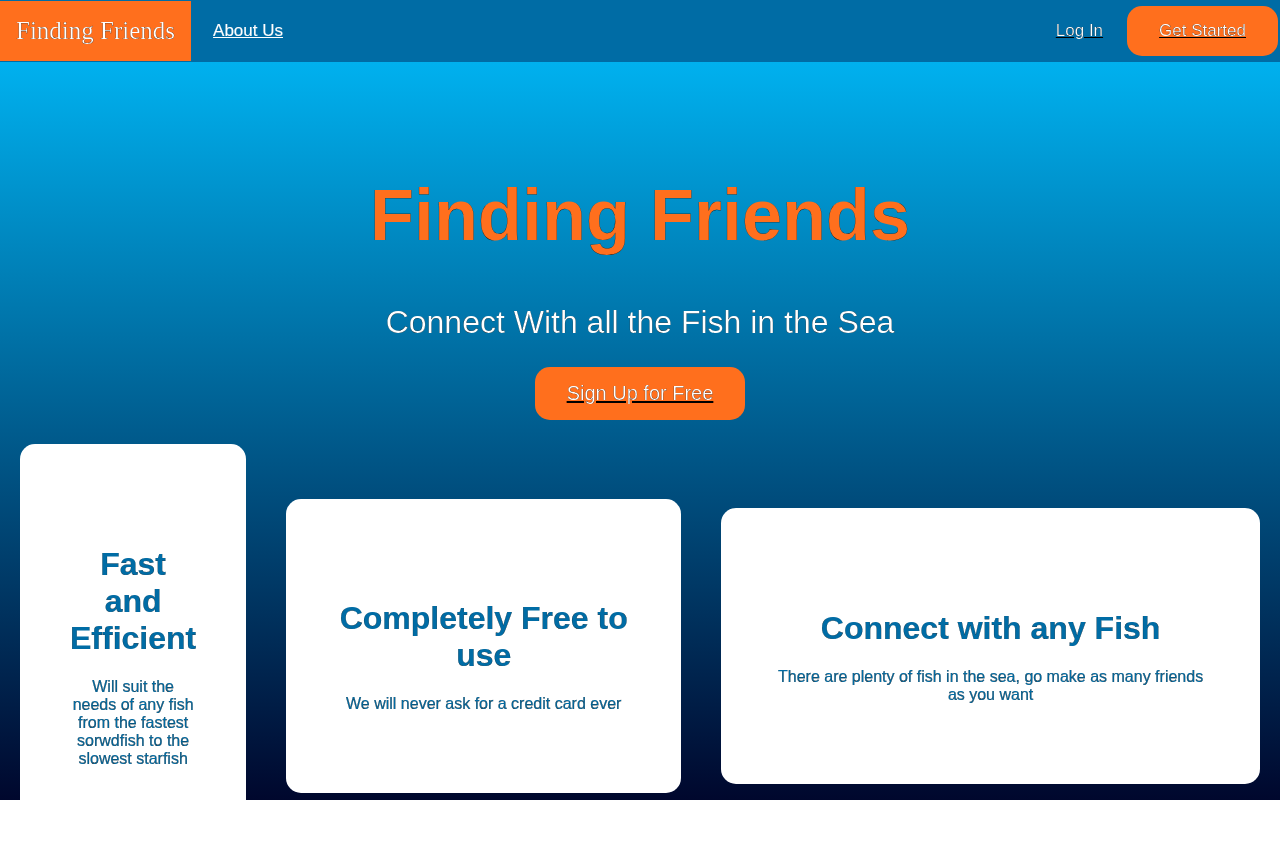
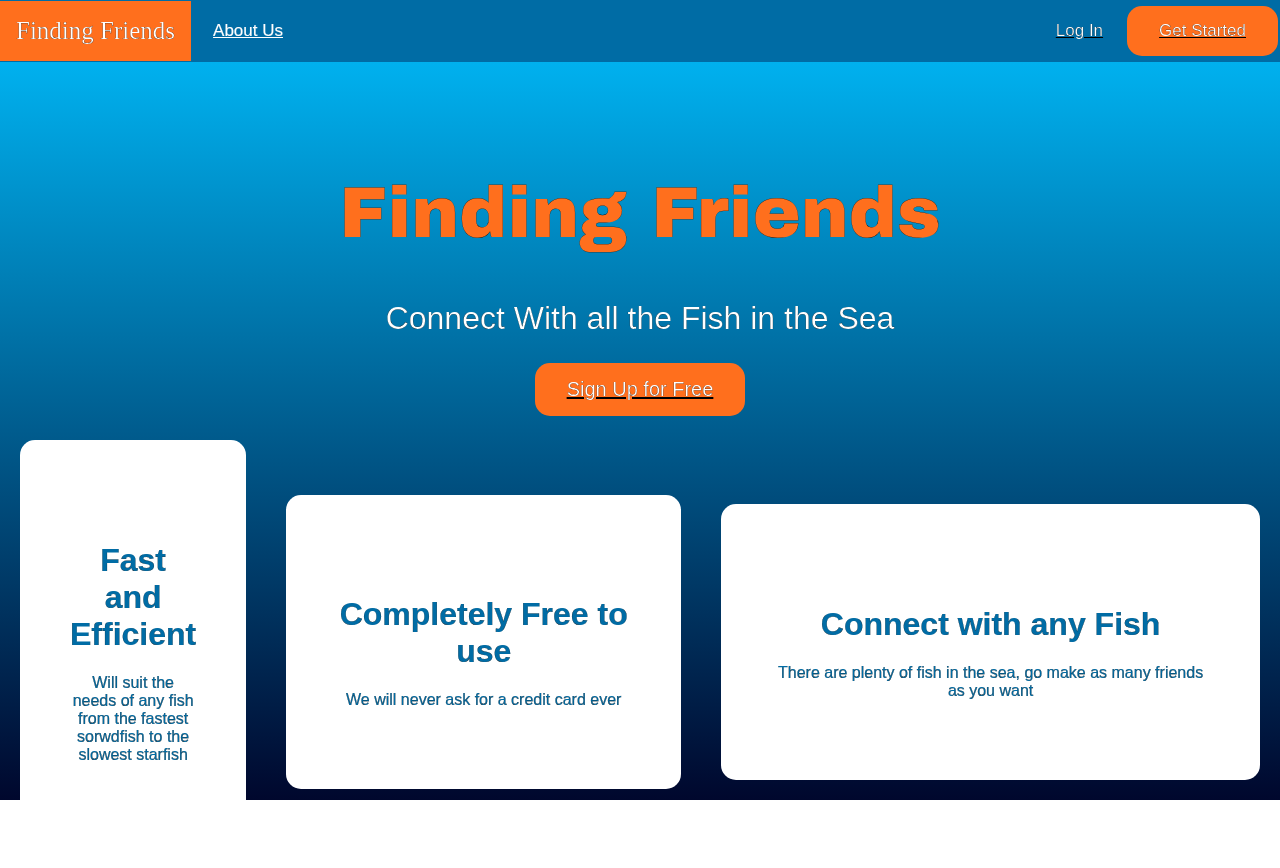
Before and after one commit to POOSDSpring2024/FindingFriends, a PHP site: page /home.html in a window 1280 px wide. After the commit the page ends 800 px from the top, so only its background shows below. Run offline with PHP 8.4, Linux system fonts and the light colour scheme; some web fonts are replaced.

Commit message:
Changed Title Font to Arial Black

```diff
--- a/css/home.css
+++ b/css/home.css
@@ -6,7 +6,7 @@ body{
     box-sizing: border-box;
     background-color: transparent;
     -webkit-text-stroke: 0.2px black;
-    font-family: Arial, Helvetica, sans-serif;
+    font-family: Arial Black, Arial, Helvetica, sans-serif;
 
 }
 
@@ -136,7 +136,7 @@ body{
 
 #header{
     color:#FF6F1D;
-    font-family: Arial, Helvetica, sans-serif;
+    font-family: Arial Black, Arial, Helvetica, sans-serif;
     font-weight: bold;
 
     padding-top: 5%;
```
Also changed, not shown: index.html (+5 -5 lines).
